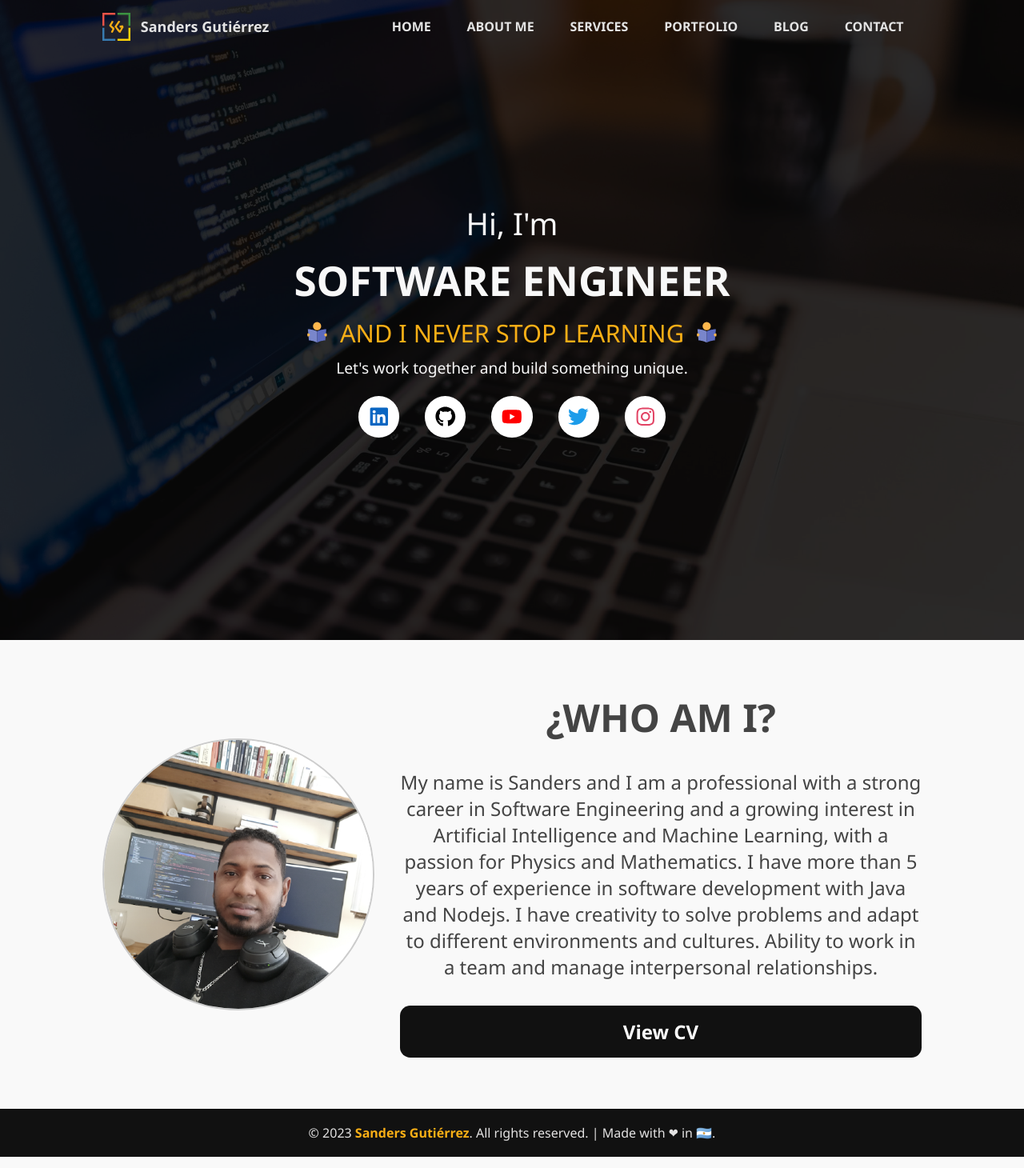
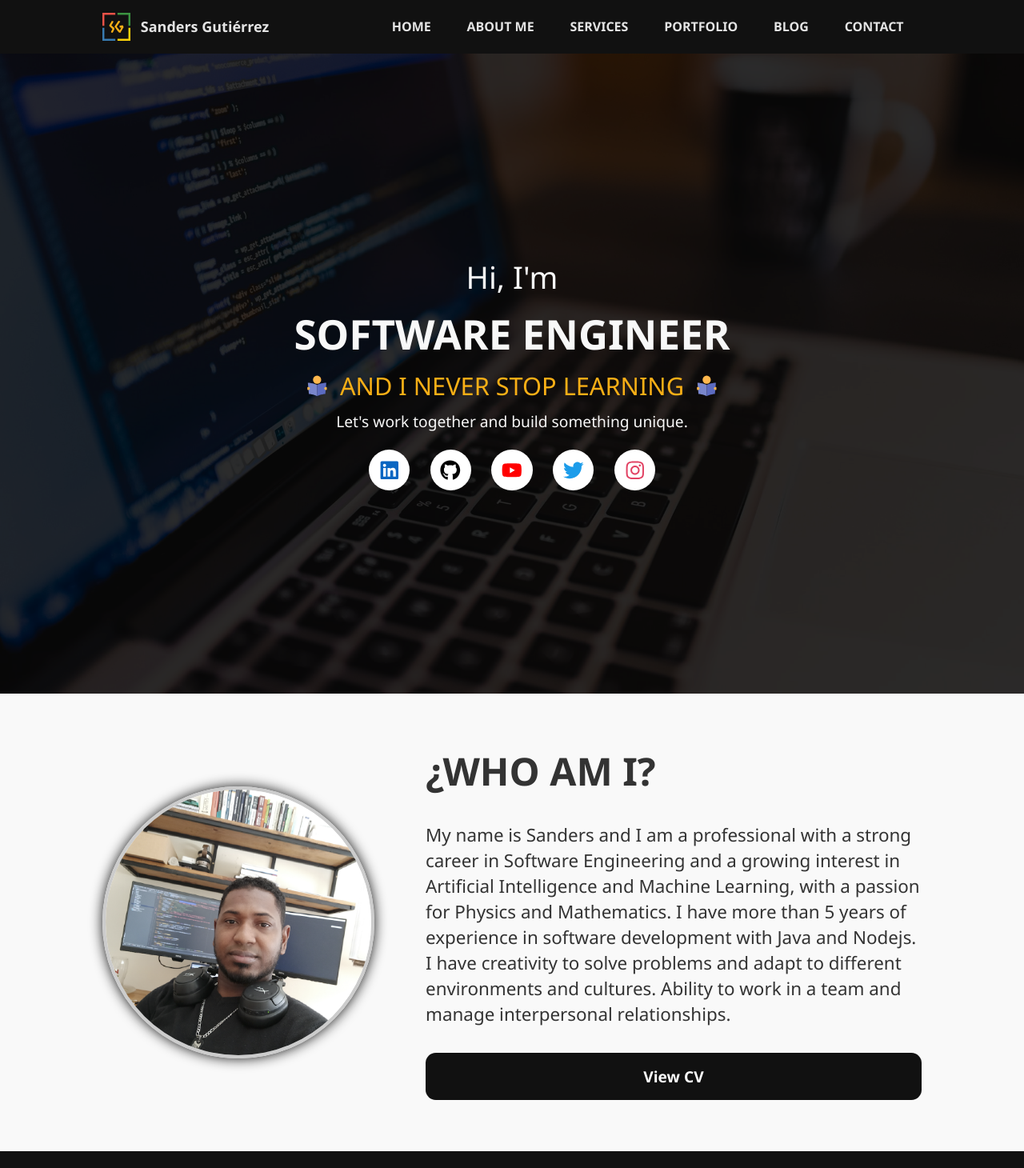
Before and after one commit to untalsanders/untalsanders.github.io, a Next.js app: page / in a window 1280 px wide. Shown: the top 1460 px of the page at 80% size. Built offline with nearby package versions, Linux system fonts and the light colour scheme; a web font is replaced by a local one.

Commit message:
fix: about page section
Signed-off-by: Sanders Gutiérrez <ing.sanders@gmail.com>

```diff
--- a/next.config.js
+++ b/next.config.js
@@ -1,7 +1,6 @@
 /** @type {import('next').NextConfig} */
 const nextConfig = {
     reactStrictMode: true,
-    basePath: '/blog',
 }
 
 module.exports = nextConfig
--- a/package.json
+++ b/package.json
@@ -1,5 +1,5 @@
 {
-    "name": "blog-jamstack-2",
+    "name": "sandersgutierrez-site",
     "version": "0.1.0",
     "private": true,
     "scripts": {
--- a/src/components/About.jsx
+++ b/src/components/About.jsx
@@ -1,8 +1,8 @@
 'use strict'
 
 import Image from 'next/image'
+import styled from 'styled-components'
 import { Wrapper } from './Common'
-import styled from 'styled-components'
 
 const AboutContainer = styled.section`
     /* background-color: #3bb4c1; */
@@ -12,35 +12,37 @@ const AboutContainer = styled.section`
 const AboutWrapper = styled(Wrapper)`
     display: flex;
     flex-direction: column;
-    justify-content: center;
+    row-gap: 2rem;
     align-items: center;
-    row-gap: 2rem;
+    text-align: center;
 
     @media only screen and (min-width: 1024px) {
         flex-direction: row;
-        column-gap: 2rem;
+        column-gap: clamp(2rem, 4rem, 8rem);
+        text-align: initial;
     }
 
     img {
         border-radius: 50%;
-        border: 2px solid #ccc;
+        border: clamp(2px, 4px, 1rem) solid #ccc;
+        box-shadow: 0 0 1rem #111;
     }
 
     div {
         display: flex;
         flex-direction: column;
         row-gap: 2rem;
-        text-align: center;
 
         h2 {
-            font-size: clamp(1.2rem, 3rem, 8rem);
+            font-size: clamp(3vw, 3rem, 8rem);
             font-weight: 800;
             text-transform: uppercase;
         }
 
         p {
-            font-size: clamp(1rem, 1.5rem, 2rem);
+            font-size: clamp(1rem, 1.4rem, 2rem);
             font-weight: 300;
+            line-height: clamp(1.5rem, 2rem, 10vh);
         }
     }
 `
@@ -48,10 +50,11 @@ const AboutWrapper = styled(Wrapper)`
 const CVButton = styled.a`
     background-color: #111;
     color: white;
-    font-size: clamp(1rem, 1.5rem, 2rem);
+    font-size: clamp(1rem, 1.2rem, 2rem);
     font-weight: bold;
     padding: 1rem;
     border-radius: 0.8rem;
+    text-align: center;
 
     &:hover {
         background-color: rgba(1, 1, 1, 0.75);
@@ -62,7 +65,7 @@ export default function About() {
     return (
         <AboutContainer id="about-me">
             <AboutWrapper>
-                <Image src="/blog/images/avatar.png" alt="Avatar" width={340} height={340} />
+                <Image src="/images/avatar.png" alt="Avatar" width={340} height={340} />
                 <div>
                     <h2>¿Who am I?</h2>
                     <p>
--- a/src/components/Footer.jsx
+++ b/src/components/Footer.jsx
@@ -23,7 +23,8 @@ export default function Footer() {
     return (
         <FooterContainer>
             <Wrapper>
-                &copy; 2023 <a href="http://sandersgutierrez.github.io/blog">Sanders Gutiérrez</a>. All rights reserved. | Made with ❤ in 🇦🇷.
+                &copy; 2023 <a href="http://sandersgutierrez.github.io/">Sanders Gutiérrez</a>. All rights reserved. |
+                Made with ❤ in 🇦🇷.
             </Wrapper>
         </FooterContainer>
     )
--- a/src/components/Header.jsx
+++ b/src/components/Header.jsx
@@ -4,12 +4,9 @@ import styled from 'styled-components'
 import Navbar from './Navbar'
 
 const HeaderContainer = styled.header`
-    background-color: transparent;
+    background-color: #111;
     color: #e4e4e4;
     grid-row: 1;
-    position: absolute;
-    top: 0;
-    width: 100vw;
 `
 
 export default function Header() {
--- a/src/components/Landing.jsx
+++ b/src/components/Landing.jsx
@@ -5,12 +5,11 @@ import { FcReading } from 'react-icons/fc'
 import styled from 'styled-components'
 
 const LandingContainer = styled.div`
-    background-image: url('/blog/images/bg-landing.jpg');
+    background-image: url('/images/bg-landing.jpg');
     background-repeat: no-repeat;
     background-size: cover;
     background-position: 50% 50%;
     background-attachment: fixed;
-    /* grid-row: 1 / 2; */
 `
 
 const LandingContent = styled.div`
@@ -23,7 +22,6 @@ const LandingContent = styled.div`
     font-weight: 200;
     text-align: center;
     height: 100vh;
-    width: 100vw;
     row-gap: min(0.6rem, 1.2rem);
 
     h2 {
@@ -51,9 +49,9 @@ const LandingContent = styled.div`
 `
 
 const SocialNetwork = styled.div`
-    font-size: clamp(1.5rem, 2vw, 4rem);
+    font-size: clamp(1.2rem, 2vw, 4rem);
     display: flex;
-    column-gap: min(2rem, 2rem);
+    column-gap: clamp(1.2rem, 2vw, min(4rem, 4rem));
     margin-top: 0.5em;
     color: black;
 `
@@ -66,6 +64,10 @@ const SocialNetworkItem = styled.a`
 
     :nth-of-type(1) {
         color: #0a66c2;
+    }
+
+    :nth-of-type(2) {
+        color: #000;
     }
 
     :nth-of-type(3) {
--- a/src/components/Navbar.jsx
+++ b/src/components/Navbar.jsx
@@ -1,10 +1,10 @@
 'use strict'
 
 import Image from 'next/image'
+import { useState } from 'react'
 import { FaBars, FaTimes } from 'react-icons/fa'
 import styled from 'styled-components'
 import { Wrapper } from './Common'
-import { useState } from 'react'
 
 const NavbarContainer = styled(Wrapper)`
     display: flex;
@@ -19,12 +19,13 @@ const LogoContainer = styled.div`
     column-gap: 0.8rem;
     font-size: 1.125rem;
     font-weight: bold;
+    user-select: none;
 `
 
 const MobileIcon = styled.div`
     display: flex;
     cursor: pointer;
-    padding: 1.4rem;
+    padding: 1.4rem 0;
     z-index: 1;
 
     &:hover {
@@ -86,7 +87,7 @@ export default function Navbar() {
         <NavbarContainer>
             <LogoContainer>
                 <Image
-                    src="/blog/logotipo.svg"
+                    src="/logotipo.svg"
                     alt="Logotipo sandersgutierrez.github.io"
                     width={35}
                     height={35}
@@ -98,22 +99,22 @@ export default function Navbar() {
                 {showMobileMenu ? <FaTimes /> : <FaBars />}
             </MobileIcon>
             <Menu open={showMobileMenu}>
-                <MenuItem href="/blog#top" onClick={() => setShowMobileMenu(!showMobileMenu)}>
+                <MenuItem href="/#top" onClick={() => setShowMobileMenu(!showMobileMenu)}>
                     HOME
                 </MenuItem>
-                <MenuItem href="/blog#about-me" onClick={() => setShowMobileMenu(!showMobileMenu)}>
+                <MenuItem href="/#about-me" onClick={() => setShowMobileMenu(!showMobileMenu)}>
                     ABOUT ME
                 </MenuItem>
-                <MenuItem href="#" onClick={() => setShowMobileMenu(!showMobileMenu)}>
+                <MenuItem href="/#" onClick={() => setShowMobileMenu(!showMobileMenu)}>
                     SERVICES
                 </MenuItem>
-                <MenuItem href="#" onClick={() => setShowMobileMenu(!showMobileMenu)}>
+                <MenuItem href="/#" onClick={() => setShowMobileMenu(!showMobileMenu)}>
                     PORTFOLIO
                 </MenuItem>
-                <MenuItem href="#" onClick={() => setShowMobileMenu(!showMobileMenu)}>
+                <MenuItem href="/#" onClick={() => setShowMobileMenu(!showMobileMenu)}>
                     BLOG
                 </MenuItem>
-                <MenuItem href="#" onClick={() => setShowMobileMenu(!showMobileMenu)}>
+                <MenuItem href="/#" onClick={() => setShowMobileMenu(!showMobileMenu)}>
                     CONTACT
                 </MenuItem>
             </Menu>
--- a/src/pages/_document.jsx
+++ b/src/pages/_document.jsx
@@ -4,7 +4,7 @@ export default function Document() {
     return (
         <Html lang="es">
             <Head>
-                <link rel="icon" href="/blog/favicon.ico" />
+                <link rel="icon" href="/favicon.ico" />
                 <link
                     rel="stylesheet"
                     href="https://cdnjs.cloudflare.com/ajax/libs/normalize/8.0.1/normalize.min.css"
--- a/src/pages/api/hello.js
+++ /dev/null
@@ -1,3 +0,0 @@
-export default function handler(_req, res) {
-    res.status(200).json({ message: 'Hello World!' })
-}
--- a/src/pages/index.jsx
+++ b/src/pages/index.jsx
@@ -14,7 +14,6 @@ export default function Home() {
                 <meta name="viewport" content="width=device-width, initial-scale=1.0" />
                 <meta name="description" content="Mi blog web personal" />
                 <title>Inicio</title>
-                <link rel="icon" href="/blog/favicon.ico" />
             </Head>
             <Header />
             <Main />
--- a/src/styles/_variables.scss
+++ b/src/styles/_variables.scss
@@ -5,6 +5,6 @@ $breakpoints: (
     xl: 1200px
 );
 
-$font-path: '/blog/fonts';
+$font-path: '/fonts';
 $font-family: 'Work Sans';
 $font-size: 16px;
--- a/src/styles/app.scss
+++ b/src/styles/app.scss
@@ -19,7 +19,6 @@ html {
     font-size: 100%;
     box-sizing: inherit;
     scroll-behavior: smooth;
-    height: -webkit-fill-available;
 }
 
 body {
@@ -30,24 +29,23 @@ body {
     max-width: 100vw;
     min-width: 23.4rem;
     overflow-x: hidden;
-    color: #444;
+    color: #333;
     background-color: #f9f9f9;
 }
 
-a,
-button {
+a {
     color: inherit;
     cursor: pointer;
     user-select: none;
-    border: none;
-    outline: none;
-    background: none;
-    box-shadow: none;
     text-decoration: none;
 
     &:hover {
         text-decoration: none;
     }
+}
+
+p {
+    line-height: clamp(1.2rem, 1.8rem, 2rem);
 }
 
 img,
```
